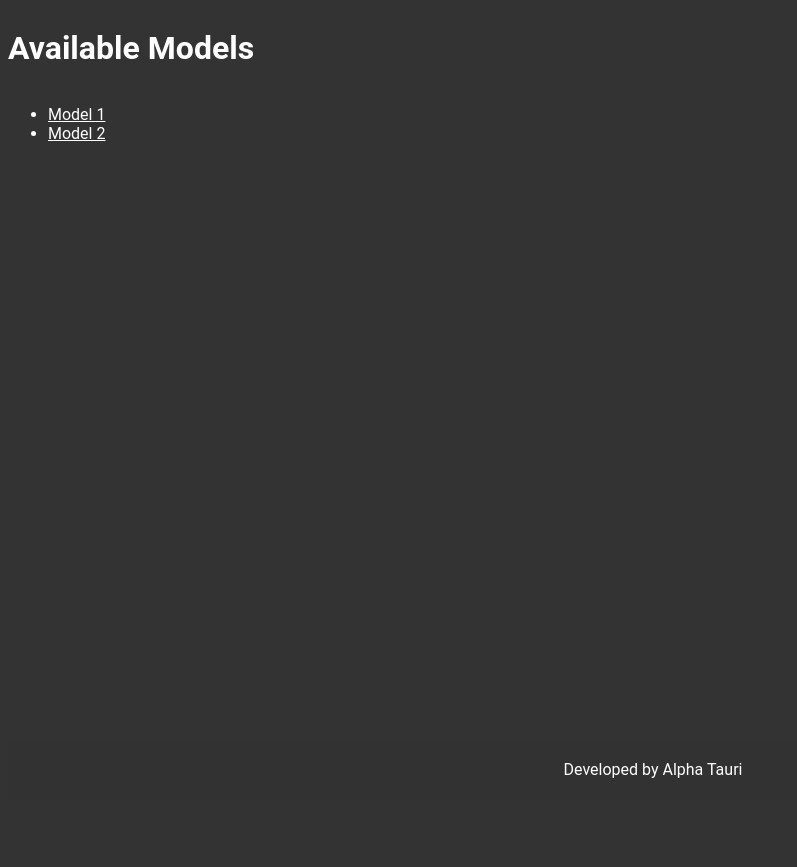
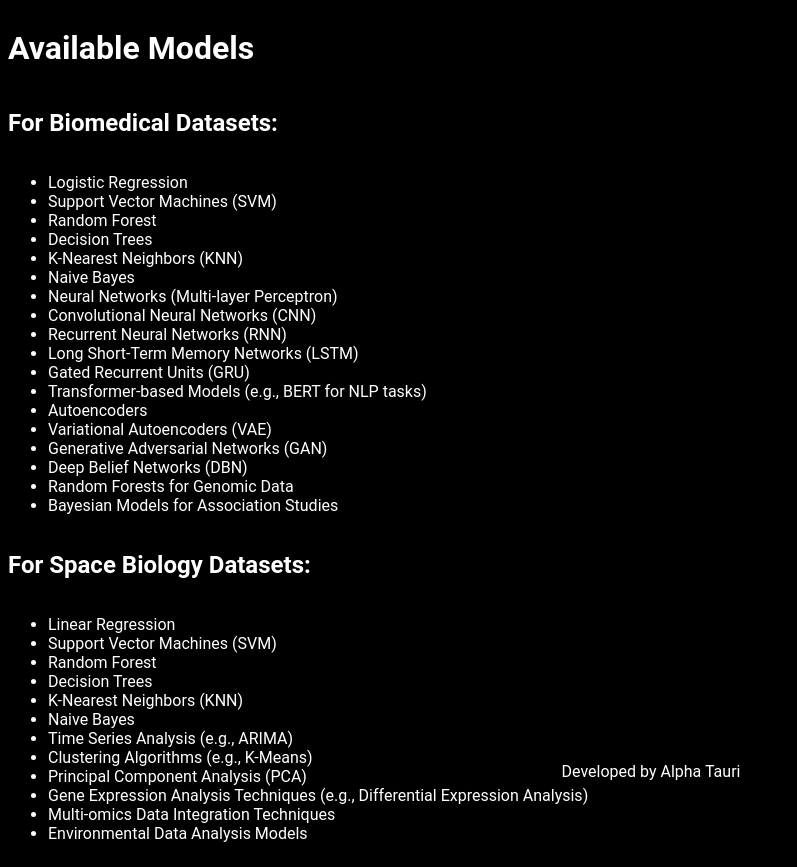
Before and after one commit to sleepingcat4/Model-Xoo, a Flask app: page /models in a window 1280 px wide. Shown: the whole page, without its empty margins (0-797 px from the left). Before the commit the page ends 778 px from the top, so only its background shows below. Run offline with Flask 3, Linux system fonts and the light colour scheme.

Commit message:
Model names added

```diff
--- a/app.py
+++ b/app.py
@@ -42,12 +42,45 @@ def datasets():
 
 @app.route('/models')
 def models():
-    # Define your model links here
-    model_links = [
-        {'name': 'Model 1', 'link': 'http://example.com/model1'},
-        {'name': 'Model 2', 'link': 'http://example.com/model2'}
+
+    biomedical_models = [
+        'Logistic Regression',
+        'Support Vector Machines (SVM)',
+        'Random Forest',
+        'Decision Trees',
+        'K-Nearest Neighbors (KNN)',
+        'Naive Bayes',
+        'Neural Networks (Multi-layer Perceptron)',
+        'Convolutional Neural Networks (CNN)',
+        'Recurrent Neural Networks (RNN)',
+        'Long Short-Term Memory Networks (LSTM)',
+        'Gated Recurrent Units (GRU)',
+        'Transformer-based Models (e.g., BERT for NLP tasks)',
+        'Autoencoders',
+        'Variational Autoencoders (VAE)',
+        'Generative Adversarial Networks (GAN)',
+        'Deep Belief Networks (DBN)',
+        'Random Forests for Genomic Data',
+        'Bayesian Models for Association Studies'
     ]
-    return render_template('models.html', model_links=model_links)
+
+    space_biology_models = [
+        'Linear Regression',
+        'Support Vector Machines (SVM)',
+        'Random Forest',
+        'Decision Trees',
+        'K-Nearest Neighbors (KNN)',
+        'Naive Bayes',
+        'Time Series Analysis (e.g., ARIMA)',
+        'Clustering Algorithms (e.g., K-Means)',
+        'Principal Component Analysis (PCA)',
+        'Gene Expression Analysis Techniques (e.g., Differential Expression Analysis)',
+        'Multi-omics Data Integration Techniques',
+        'Environmental Data Analysis Models'
+    ]
+
+    return render_template('models.html', biomedical_models=biomedical_models, space_biology_models=space_biology_models)
+
 
 # Run the app
 if __name__ == '__main__':
--- a/static/css/styles.css
+++ b/static/css/styles.css
@@ -12,7 +12,7 @@ body.loaded {
 }
 
 .dark-theme {
-    background-color: #333;
+    background-color: black;
     color: #fff;
 }
 
@@ -21,7 +21,7 @@ body.loaded {
 }
 
 .dark-theme a:hover {
-    color: #aaa;
+    color: yellowgreen;
 }
 
 /* Toggle switch styles */
@@ -79,13 +79,13 @@ input:checked + .slider:before {
     border-radius: 50%;
 }
 
-/* Footer styles */
 .footer {
     position: fixed;
     bottom: 0;
     width: 100%;
-    background-color: rgba(51, 51, 51, 0.8); /* Use rgba for transparent background */
+    background-color: transparent; /* Use rgba for transparent background */
     color: #fff;
     text-align: center;
-    padding: 5px; /* Reduce padding */
+    padding: 3px; /* Adjust padding */
+    transition: all 0.3s ease; /* Add transition for all properties */
 }
--- a/templates/models.html
+++ b/templates/models.html
@@ -4,19 +4,26 @@
     <meta charset="UTF-8">
     <title>Models</title>
     <link rel="stylesheet" href="{{ url_for('static', filename='css/styles.css') }}">
-
 </head>
 <body class="dark-theme">
     <h1>Available Models</h1>
+    <h2>For Biomedical Datasets:</h2>
     <ul>
-        {% for model in model_links %}
-            <li><a href="{{ model.link }}">{{ model.name }}</a></li>
+        {% for model in biomedical_models %}
+            <li>{{ model }}</li>
         {% endfor %}
     </ul>
+
+    <h2>For Space Biology Datasets:</h2>
+    <ul>
+        {% for model in space_biology_models %}
+            <li>{{ model }}</li>
+        {% endfor %}
+    </ul>
+
     <div class="footer">
         <p>Developed by Alpha Tauri</p>
     </div>
 </body>
 <script src="{{ url_for('static', filename='js/applyLoadedClass.js') }}"></script>
-
 </html>
```
